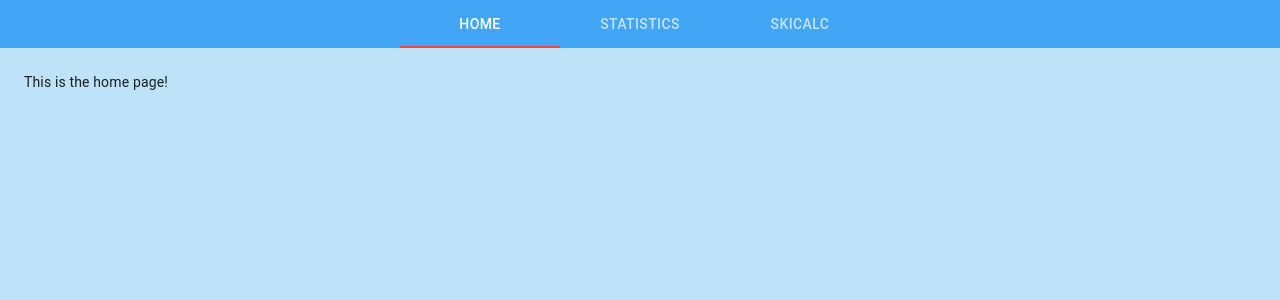
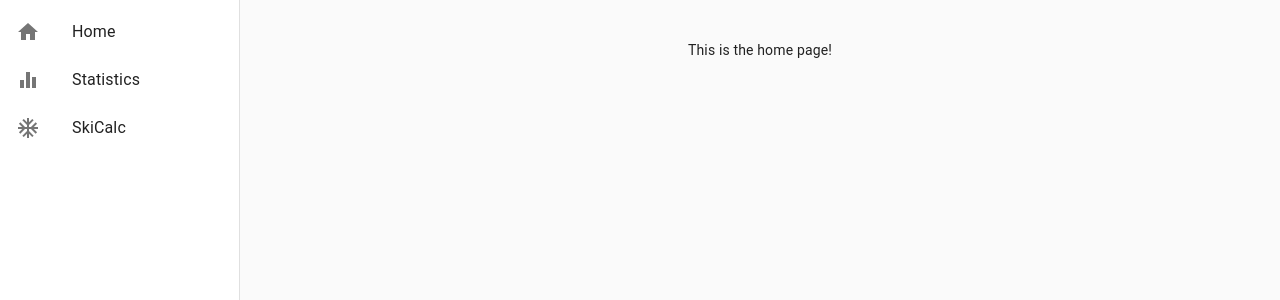
Before and after one commit to martti-n/ski-calc-react, a React (Create React App) app: page / in a window 1280 px wide. Shown: the top 300 px of the page. Built offline with nearby package versions, Linux system fonts and the light colour scheme.

Commit message:
side drawer

```diff
--- a/package.json
+++ b/package.json
@@ -4,6 +4,7 @@
   "private": true,
   "dependencies": {
     "@material-ui/core": "^4.11.0",
+    "@material-ui/icons": "^4.9.1",
     "@testing-library/jest-dom": "^4.2.4",
     "@testing-library/react": "^9.5.0",
     "@testing-library/user-event": "^7.2.1",
@@ -11,6 +12,7 @@
     "postcss": "^8.0.5",
     "react": "^16.13.1",
     "react-dom": "^16.13.1",
+    "react-router-dom": "^5.2.0",
     "react-scripts": "3.4.3",
     "tailwindcss": "^1.8.10"
   },
--- a/src/App.js
+++ b/src/App.js
@@ -1,14 +1,87 @@
 import React from "react";
-import TopNav from "./Components/Navigation/TopNav";
-import { ThemeProvider } from "@material-ui/core/styles";
+import { ThemeProvider, makeStyles } from "@material-ui/core/styles";
 import CssBaseline from "@material-ui/core/CssBaseline";
 import theme from "./theme";
+import { Drawer, List, ListItem, ListItemIcon, ListItemText } from "@material-ui/core";
+import { BrowserRouter as Router, Switch, Route, Link } from "react-router-dom";
+import HomeIcon from "@material-ui/icons/Home";
+import AcUnit from "@material-ui/icons/AcUnit";
+import Home from "./Components/Pages/Home";
+import Statistics from "./Components/Pages/Statistics";
+import SkiCalc from "./Components/SkiCalc/SkiCalc";
+import EqualizerIcon from "@material-ui/icons/Equalizer";
+
+const useStyles = makeStyles((theme) => ({
+  drawerPaper: { width: "inherit" },
+  pageLayout: {
+    paddingTop: "40px",
+    display: "flex",
+    justifyContent: "center",
+    alignItems: "center",
+    width: "100%",
+  },
+}));
 
 function App() {
+  const classes = useStyles();
   return (
     <ThemeProvider theme={theme}>
       <CssBaseline />
-      <TopNav />
+      <Router>
+        <div style={{ display: "flex" }}>
+          <Drawer
+            style={{ width: "240px" }}
+            variant="persistent"
+            anchor="left"
+            open={true}
+            classes={{ paper: classes.drawerPaper }}
+          >
+            <List>
+              <Link to="/" exact>
+                <ListItem button>
+                  <ListItemIcon>
+                    <HomeIcon />
+                  </ListItemIcon>
+                  <ListItemText primary={"Home"} />
+                </ListItem>
+              </Link>
+              <Link to="/statistics">
+                <ListItem button>
+                  <ListItemIcon>
+                    <EqualizerIcon />
+                  </ListItemIcon>
+                  <ListItemText primary={"Statistics"} />
+                </ListItem>
+              </Link>
+              <Link to="/skicalc">
+                <ListItem button>
+                  <ListItemIcon>
+                    <AcUnit />
+                  </ListItemIcon>
+                  <ListItemText primary={"SkiCalc"} />
+                </ListItem>
+              </Link>
+            </List>
+          </Drawer>
+          <Switch>
+            <Route exact path="/">
+              <div className={classes.pageLayout}>
+                <Home />
+              </div>
+            </Route>
+            <Route path="/statistics">
+              <div className={classes.pageLayout}>
+                <Statistics />
+              </div>
+            </Route>
+            <Route path="/skicalc">
+              <div className={classes.pageLayout}>
+                <SkiCalc />
+              </div>
+            </Route>
+          </Switch>
+        </div>
+      </Router>
     </ThemeProvider>
   );
 }
--- a/src/Components/Navigation/TopNav.js
+++ /dev/null
@@ -1,99 +0,0 @@
-import React from "react";
-import PropTypes from "prop-types";
-import { makeStyles } from "@material-ui/core/styles";
-import AppBar from "@material-ui/core/AppBar";
-import Tabs from "@material-ui/core/Tabs";
-import Tab from "@material-ui/core/Tab";
-import Box from "@material-ui/core/Box";
-import SkiCalc from '../SkiCalc/SkiCalc';
-import Home from '../Pages/Home';
-import Statistics from '../Pages/Statistics';
-
-const useStyles = makeStyles((theme) => ({
-  panel: {
-    backgroundColor: '#bee3f8',
-    height: '100vh',
-  },
-  bar: {
-    flexGrow: 1,
-    backgroundColor: theme.palette.background.paper,
-  },
-}));
-
-function TabPanel(props) {
-
-  const { children, value, index, ...other } = props;
-  const classes = useStyles();
-
-  return (
-    <div
-      role="tabpanel"
-      hidden={value !== index}
-      id={`nav-tabpanel-${index}`}
-      className={classes.panel}
-      aria-labelledby={`nav-tab-${index}`}
-      {...other}
-    >
-      {value === index && (
-        <Box p={3}>
-          {children}
-        </Box>
-      )}
-    </div>
-  );
-}
-
-TabPanel.propTypes = {
-  children: PropTypes.node,
-  index: PropTypes.any.isRequired,
-  value: PropTypes.any.isRequired,
-};
-
-function a11yProps(index) {
-  return {
-    id: `nav-tab-${index}`,
-    "aria-controls": `nav-tabpanel-${index}`,
-  };
-}
-
-function LinkTab(props) {
-  return (
-    <Tab
-      component="a"
-      onClick={(event) => {
-        event.preventDefault();
-      }}
-      {...props}
-    />
-  );
-}
-
-export default function NavTabs() {
-  const classes = useStyles();
-  const [value, setValue] = React.useState(0);
-
-  const handleChange = (event, newValue) => {
-    setValue(newValue);
-  };
-
-  return (
-    <div className={classes.bar}>
-      <AppBar position="static">
-        <Tabs centered value={value} onChange={handleChange} aria-label="nav tabs example">
-          <LinkTab label="Home" {...a11yProps(0)} />
-          <LinkTab label="Statistics" {...a11yProps(1)} />
-          <LinkTab label="SkiCalc" {...a11yProps(2)} />
-        </Tabs>
-      </AppBar>
-      <TabPanel value={value} index={0}>
-        <Home />
-      </TabPanel>
-      <TabPanel value={value} index={1}>
-        <Statistics />
-      </TabPanel>
-      <TabPanel value={value} index={2}>
-        <SkiCalc />
-      </TabPanel>
-    </div>
-  );
-}
```
Also changed, not shown: 1 other file (tests, documents, lock files or other folders).
